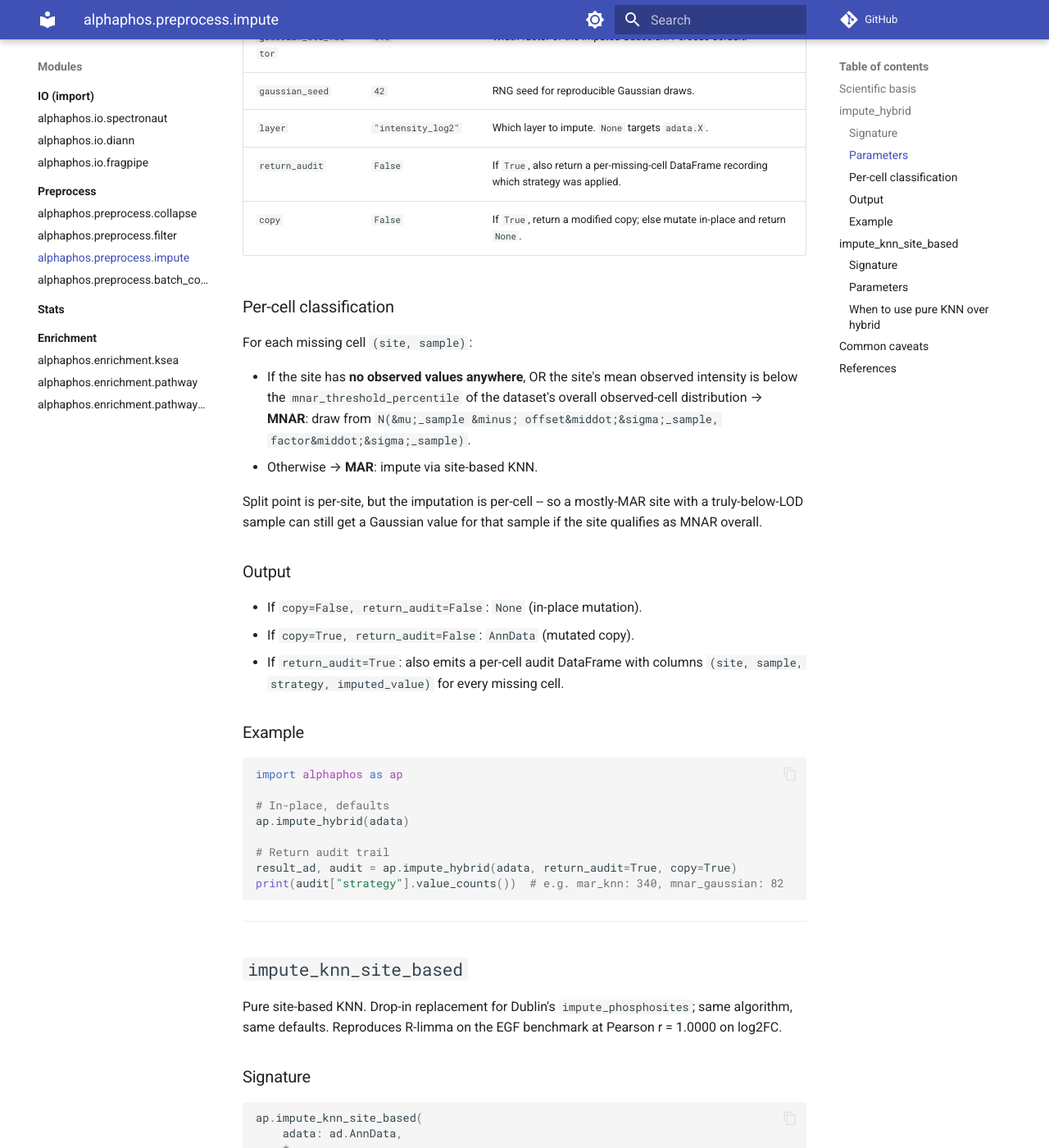
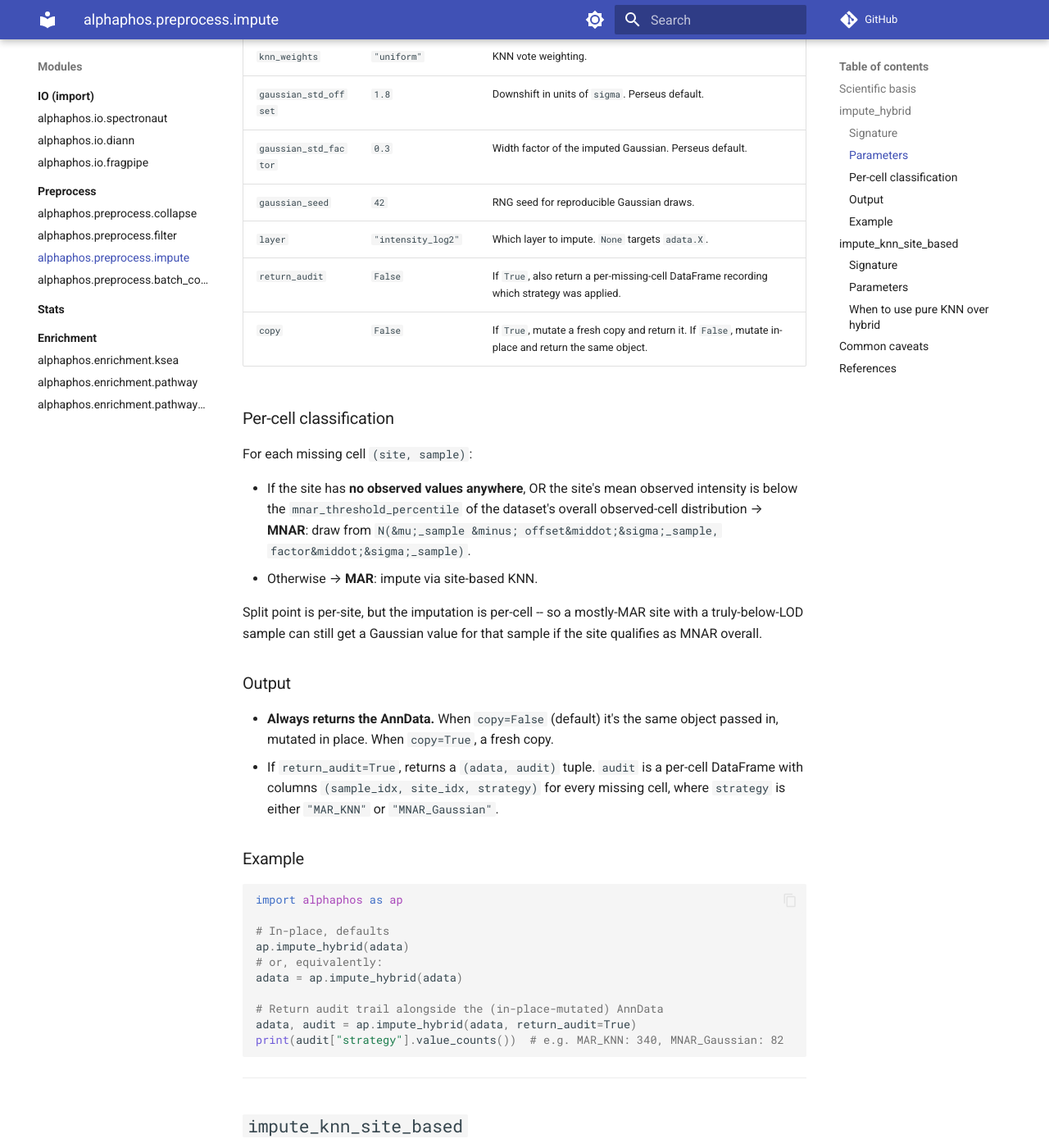
Before and after one commit to DenysOliinyk3007/alphaPhos, an MkDocs documentation site: the page built from docs/modules/preprocess/imputation.md, in a window 1280 px wide and 1400 px high, scrolled down 1944 px. Shown: the whole window at 82% size. Built offline with MkDocs 1.6.1 and Material for MkDocs 9.7.7, drawn with Linux system fonts in a browser that asks for light colours; comment, search, counter and statistics services are not loaded; some of the changed text lies outside the part shown.

Commit message:
Fix the flaw execution of imputation logics

````diff
--- a/docs/modules/preprocess/imputation.md
+++ b/docs/modules/preprocess/imputation.md
@@ -6,9 +6,17 @@
 - [`impute_knn_site_based`](#impute_knn_site_based) -- pure site-based KNN. Kept for
   Dublin-parity / R-limma-parity workflows.
 
-Both mutate `adata` in place by default (`copy=False`), operate on
-`layers["intensity_log2"]` by default, and require that the target layer has no
-all-NaN sites (run [`filter_by_completeness`](filter.md) first).
+Both mutate `adata` in place by default (`copy=False`) **and** return it, so both
+usage patterns are safe:
+
+```python
+ap.impute_hybrid(adata)           # in-place, return ignored
+adata = ap.impute_hybrid(adata)   # equivalent, same object, no None-trap
+adata2 = ap.impute_hybrid(adata, copy=True)   # explicit fresh copy
+```
+
+Both operate on `layers["intensity_log2"]` by default and require that the target
+layer has no all-NaN sites (run [`filter_by_completeness`](filter.md) first).
 
 ## Scientific basis
 
@@ -53,7 +61,7 @@
     layer: str | None = "intensity_log2",
     return_audit: bool = False,
     copy: bool = False,
-) -> ad.AnnData | None | tuple[ad.AnnData | None, pd.DataFrame]
+) -> ad.AnnData | tuple[ad.AnnData, pd.DataFrame]
 ```
 
 ### Parameters
@@ -69,7 +77,7 @@
 | `gaussian_seed` | `42` | RNG seed for reproducible Gaussian draws. |
 | `layer` | `"intensity_log2"` | Which layer to impute. `None` targets `adata.X`. |
 | `return_audit` | `False` | If `True`, also return a per-missing-cell DataFrame recording which strategy was applied. |
-| `copy` | `False` | If `True`, return a modified copy; else mutate in-place and return `None`. |
+| `copy` | `False` | If `True`, mutate a fresh copy and return it. If `False`, mutate in-place and return the same object. |
 
 ### Per-cell classification
 
@@ -87,10 +95,11 @@
 
 ### Output
 
-- If `copy=False, return_audit=False`: `None` (in-place mutation).
-- If `copy=True, return_audit=False`: `AnnData` (mutated copy).
-- If `return_audit=True`: also emits a per-cell audit DataFrame with columns
-  `(site, sample, strategy, imputed_value)` for every missing cell.
+- **Always returns the AnnData.** When `copy=False` (default) it's the same object
+  passed in, mutated in place. When `copy=True`, a fresh copy.
+- If `return_audit=True`, returns a `(adata, audit)` tuple. `audit` is a per-cell
+  DataFrame with columns `(sample_idx, site_idx, strategy)` for every missing cell,
+  where `strategy` is either `"MAR_KNN"` or `"MNAR_Gaussian"`.
 
 ### Example
 
@@ -99,10 +108,12 @@
 
 # In-place, defaults
 ap.impute_hybrid(adata)
+# or, equivalently:
+adata = ap.impute_hybrid(adata)
 
-# Return audit trail
-result_ad, audit = ap.impute_hybrid(adata, return_audit=True, copy=True)
-print(audit["strategy"].value_counts())  # e.g. mar_knn: 340, mnar_gaussian: 82
+# Return audit trail alongside the (in-place-mutated) AnnData
+adata, audit = ap.impute_hybrid(adata, return_audit=True)
+print(audit["strategy"].value_counts())  # e.g. MAR_KNN: 340, MNAR_Gaussian: 82
 ```
 
 ---
@@ -123,7 +134,7 @@
     weights: Literal["uniform", "distance"] = "uniform",
     layer: str | None = "intensity_log2",
     copy: bool = False,
-) -> ad.AnnData | None
+) -> ad.AnnData
 ```
 
 ### Parameters
@@ -134,7 +145,7 @@
 | `n_neighbors` | `None` &rarr; `int(sqrt(n_samples))` | k. Dublin's convention. |
 | `weights` | `"uniform"` | Neighbour vote weighting. |
 | `layer` | `"intensity_log2"` | Which layer to impute. `None` targets `.X`. |
-| `copy` | `False` | If `True`, return a modified copy; else in-place. |
+| `copy` | `False` | If `True`, mutate a fresh copy and return it. If `False`, mutate in-place and return the same object. |
 
 ### When to use pure KNN over hybrid
 
@@ -150,8 +161,9 @@
 - Both functions assume the target layer is **log2-scale**. Imputing on linear-scale data
   gives nonsense because the Gaussian downshift is calibrated in log-space `sigma`.
 - Both **require prior completeness filtering** -- an all-NaN site column raises.
-- Both mutate `adata` in place by default; set `copy=True` if you need to preserve the
-  original.
+- Both mutate `adata` in place by default and **also return it**, so
+  `adata = ap.impute_hybrid(adata)` is safe (never returns `None`). Set `copy=True`
+  when you need to preserve the original object.
 - Reproducibility: pass `gaussian_seed` (and use `weights="uniform"` for KNN) for
   deterministic output.
 
--- a/pyproject.toml
+++ b/pyproject.toml
@@ -4,7 +4,7 @@
 
 [project]
 name = "alphaPhos"
-version = "0.9.0"
+version = "0.9.1"
 description = "Phosphoproteomics analysis toolkit — IO, preprocessing, PTM site mapping, statistics, KSEA, enrichment, acquisition, QC and visualization."
 readme = "README.md"
 license = { file = "LICENSE" }
--- a/src/alphaphos/__init__.py
+++ b/src/alphaphos/__init__.py
@@ -28,7 +28,7 @@
 for domain-specific tooling.
 """
 
-__version__ = "0.9.0"
+__version__ = "0.9.1"
 
 # Public entry points, re-exported for convenience.
 # Expose the top-tier enrichment namespace so callers can write
````
Also changed, not shown: CHANGELOG.md (+34 -0 lines), README.md (+6 -5 lines), docs/modules/io/fragpipe.md (+1 -1 lines), docs/modules/preprocess/batch_correct.md (+13 -3 lines), docs/modules/preprocess/index.md (+2 -2 lines), 6 other files.
